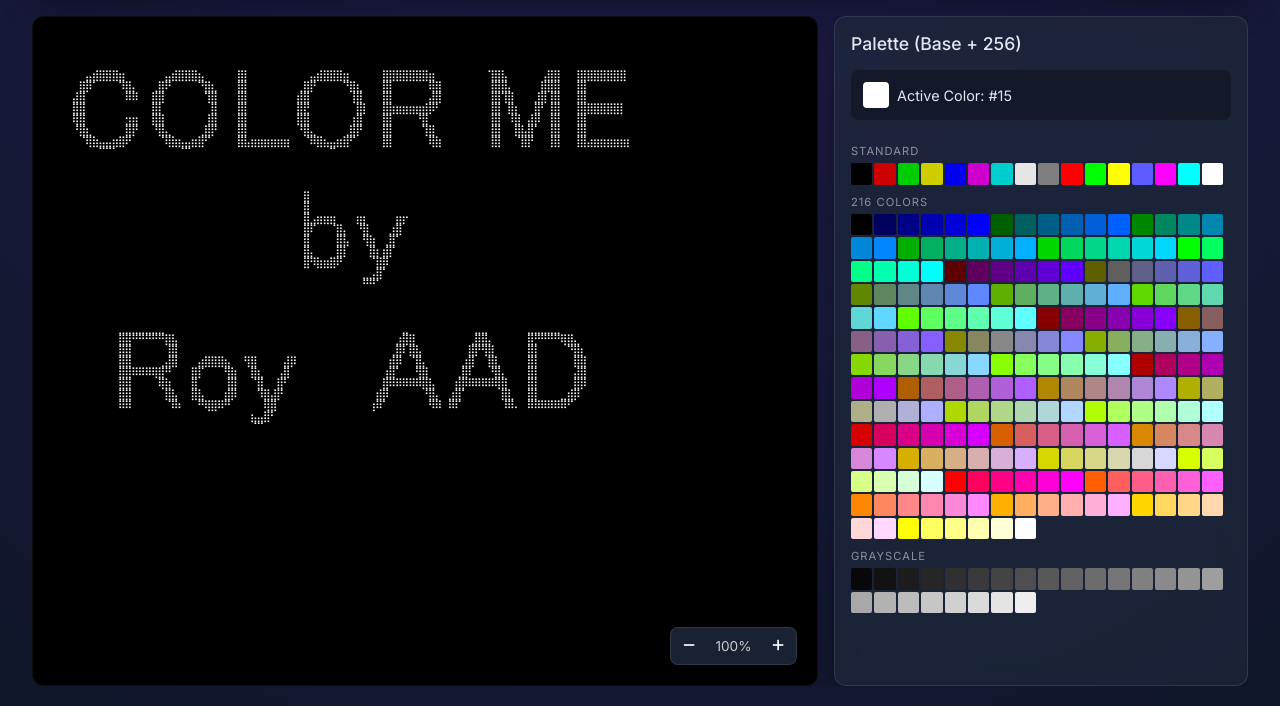
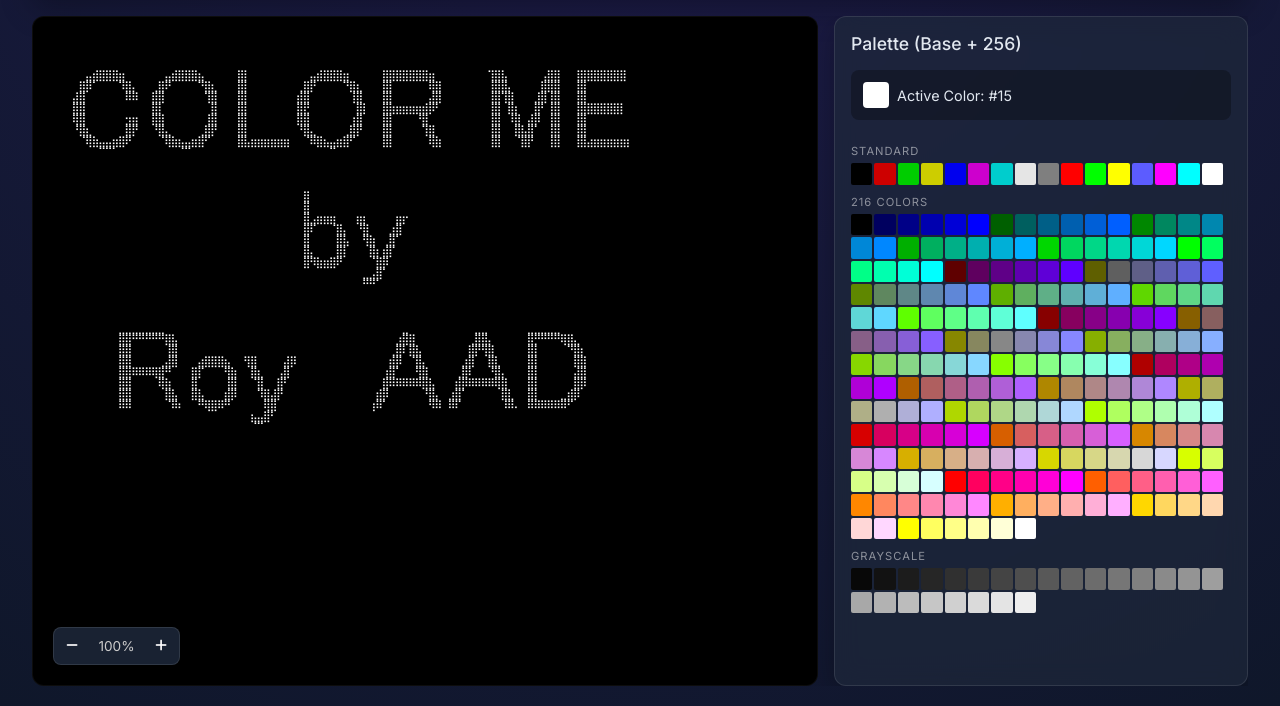
Before and after one commit to royaad/ansi_art_editor, a website built with Vite: page index.html in a window 1280 px wide. Shown: the part 94-800 px from the top of the page. Built offline with nearby package versions, Linux system fonts and the light colour scheme.

Commit message:
+/- button fixed to the bottom left of the scroll area.

```diff
--- a/index.html
+++ b/index.html
@@ -30,8 +30,10 @@
 
     <main>
       <div class="editor-container" id="drop-zone">
-        <div id="editor" class="terminal">
-          <div class="placeholder">Drag and drop a text file here or use "Load .txt File"...</div>
+        <div class="terminal-scroll-area">
+          <div id="editor" class="terminal">
+            <div class="placeholder">Drag and drop a text file here or use "Load .txt File"...</div>
+          </div>
         </div>
         <div class="zoom-controls">
           <button id="zoom-out" class="zoom-btn" title="Zoom Out"><i class="fas fa-minus"></i></button>
--- a/style.css
+++ b/style.css
@@ -128,8 +128,16 @@ main {
   border: 1px solid rgba(255,255,255,0.05);
   display: flex;
   box-shadow: inset 0 0 20px rgba(0,0,0,0.5);
+  overflow: hidden;
+  position: relative;
+}
+
+.terminal-scroll-area {
+  flex: 1;
   overflow: auto;
-  position: relative;
+  width: 100%;
+  height: 100%;
+  display: flex;
 }
 
 #drop-zone.drag-over::after {
@@ -173,7 +181,7 @@ main {
 .zoom-controls {
   position: absolute;
   bottom: 20px;
-  right: 20px;
+  left: 20px;
   display: flex;
   align-items: center;
   background: rgba(30, 41, 59, 0.85);
```
